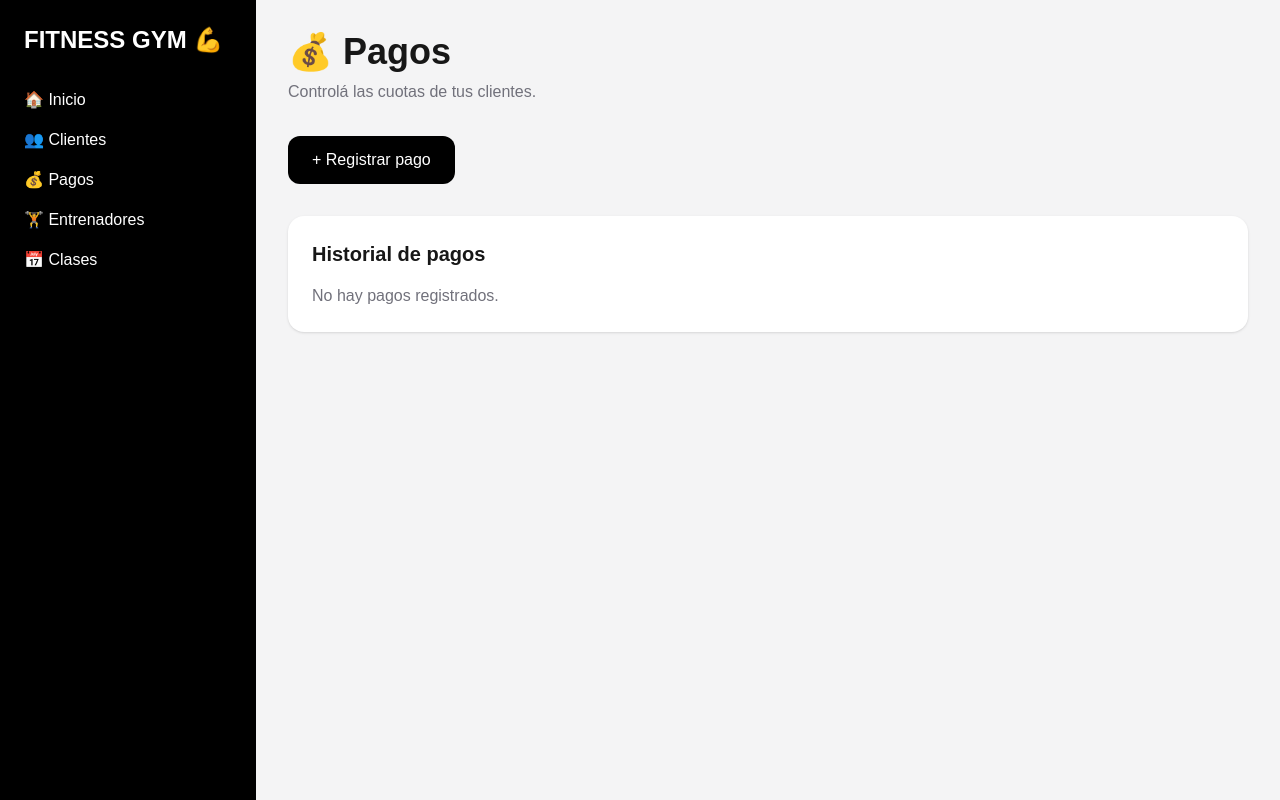
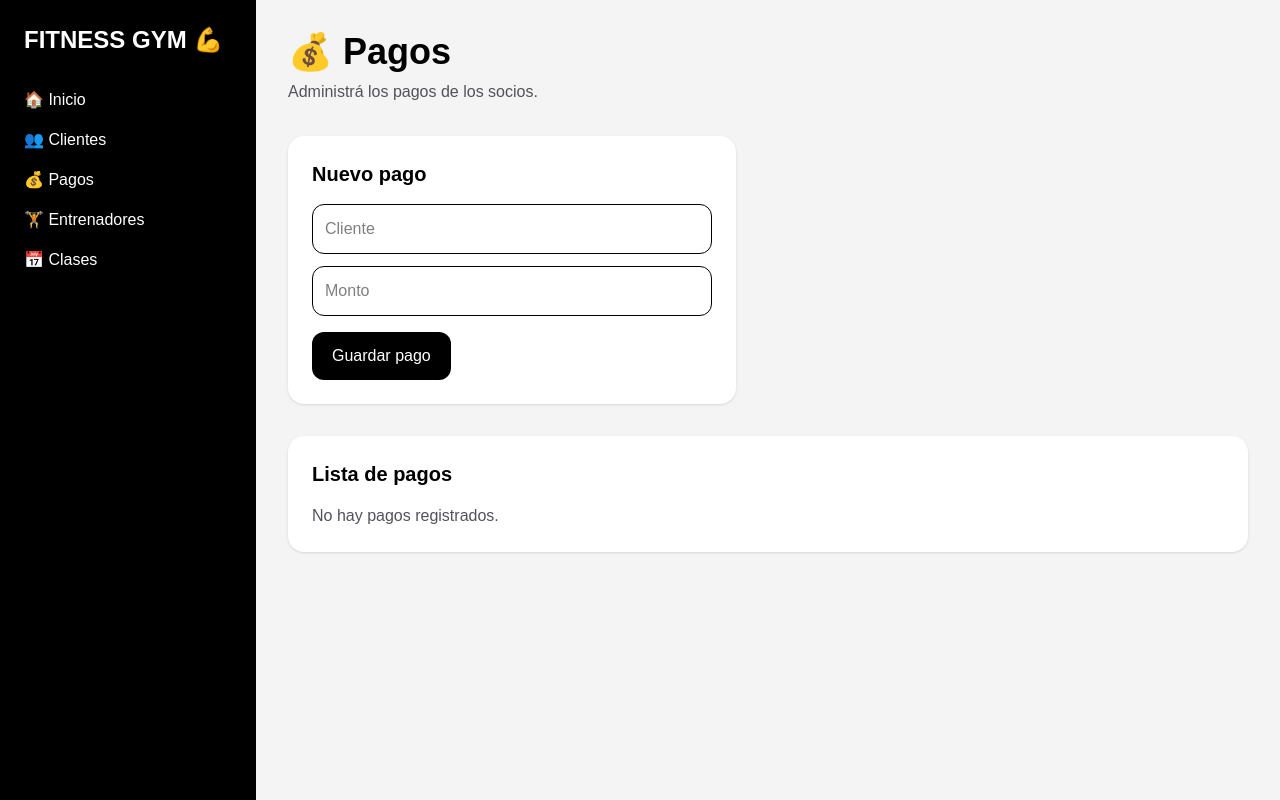
Before and after one commit to jupaker1/simplegym, a Next.js app: page /pagos in a window 1280 px wide. Built offline with nearby package versions, Linux system fonts and the light colour scheme.

Commit message:
Nueva pagina de pagos profesional

```diff
--- a/app/pagos/page.tsx
+++ b/app/pagos/page.tsx
@@ -1,67 +1,34 @@
 "use client";
 
-import { useEffect, useState } from "react";
+import { useState } from "react";
 
 export default function Pagos() {
 
-  const [mostrarFormulario, setMostrarFormulario] = useState(false);
-
+  const [pagos, setPagos] = useState<any[]>([]);
   const [cliente, setCliente] = useState("");
   const [monto, setMonto] = useState("");
 
-  const [pagos, setPagos] = useState<any[]>([]);
-
-
-
-  // Cargar pagos guardados
-  useEffect(() => {
-
-    const datos = localStorage.getItem("pagos");
-
-    if (datos) {
-      setPagos(JSON.parse(datos));
-    }
-
-  }, []);
-
-
-
-
   function guardarPago() {
 
-    const nuevosPagos = [
+    if (!cliente || !monto) return;
+
+    setPagos([
       ...pagos,
       {
         cliente,
-        monto,
-        estado: "Pagado"
+        monto
       }
-    ];
-
-
-    setPagos(nuevosPagos);
-
-
-    localStorage.setItem(
-      "pagos",
-      JSON.stringify(nuevosPagos)
-    );
-
+    ]);
 
     setCliente("");
     setMonto("");
-    setMostrarFormulario(false);
-
   }
 
 
+  return (
 
-
-  return (
     <main className="min-h-screen bg-zinc-100 flex">
 
-
-      {/* MENÚ */}
 
       <aside className="w-64 bg-black text-white p-6">
 
@@ -98,61 +65,42 @@ export default function Pagos() {
 
 
 
-
-      {/* CONTENIDO */}
-
       <section className="flex-1 p-8">
 
 
-        <h1 className="text-4xl font-bold mb-2">
+        <h1 className="text-4xl font-bold mb-2 text-black">
           💰 Pagos
         </h1>
 
 
-        <p className="text-zinc-500 mb-8">
-          Controlá las cuotas de tus clientes.
+        <p className="text-zinc-600 mb-8">
+          Administrá los pagos de los socios.
         </p>
 
 
 
-
-        <button
-          onClick={() => setMostrarFormulario(true)}
-          className="bg-black text-white px-6 py-3 rounded-xl mb-8"
-        >
-          + Registrar pago
-        </button>
-
-
-
-
-        {mostrarFormulario && (
-
         <div className="bg-white rounded-2xl shadow p-6 max-w-md mb-8">
 
 
-            <h2 className="text-xl font-bold mb-4">
+          <h2 className="text-xl font-bold mb-4 text-black">
             Nuevo pago
           </h2>
 
 
-
           <input
-              placeholder="Nombre del cliente"
+            placeholder="Cliente"
             value={cliente}
             onChange={(e)=>setCliente(e.target.value)}
-              className="w-full border p-3 rounded-xl mb-3"
+            className="w-full border p-3 rounded-xl mb-3 text-black"
           />
-
 
 
           <input
             placeholder="Monto"
             value={monto}
             onChange={(e)=>setMonto(e.target.value)}
-              className="w-full border p-3 rounded-xl mb-4"
+            className="w-full border p-3 rounded-xl mb-4 text-black"
           />
-
 
 
           <button
@@ -165,62 +113,46 @@ export default function Pagos() {
 
         </div>
 
-        )}
-
-
-
-
 
 
         <div className="bg-white rounded-2xl shadow p-6">
 
 
-          <h2 className="text-xl font-bold mb-4">
-            Historial de pagos
+          <h2 className="text-xl font-bold mb-4 text-black">
+            Lista de pagos
           </h2>
 
 
+          {
+            pagos.length === 0 ? (
 
-
-          {pagos.length === 0 ? (
-
-            <p className="text-zinc-500">
+              <p className="text-zinc-600">
                 No hay pagos registrados.
               </p>
 
-
             ) : (
-
 
               pagos.map((pago,index)=>(
 
                 <div
                   key={index}
-                className="border-b py-4"
+                  className="border-b py-4 text-black"
                 >
 
                   <p className="font-bold">
                     {pago.cliente}
                   </p>
 
-
                   <p>
-                  💰 ${pago.monto}
+                    💵 ${pago.monto}
                   </p>
-
-
-                <p>
-                  🟢 {pago.estado}
-                </p>
-
 
                 </div>
 
-
               ))
 
-          )}
-
+            )
+          }
 
 
         </div>
@@ -230,5 +162,6 @@ export default function Pagos() {
 
 
     </main>
+
   );
 }
```
Lines whose indentation alone changed are shown as unchanged.
